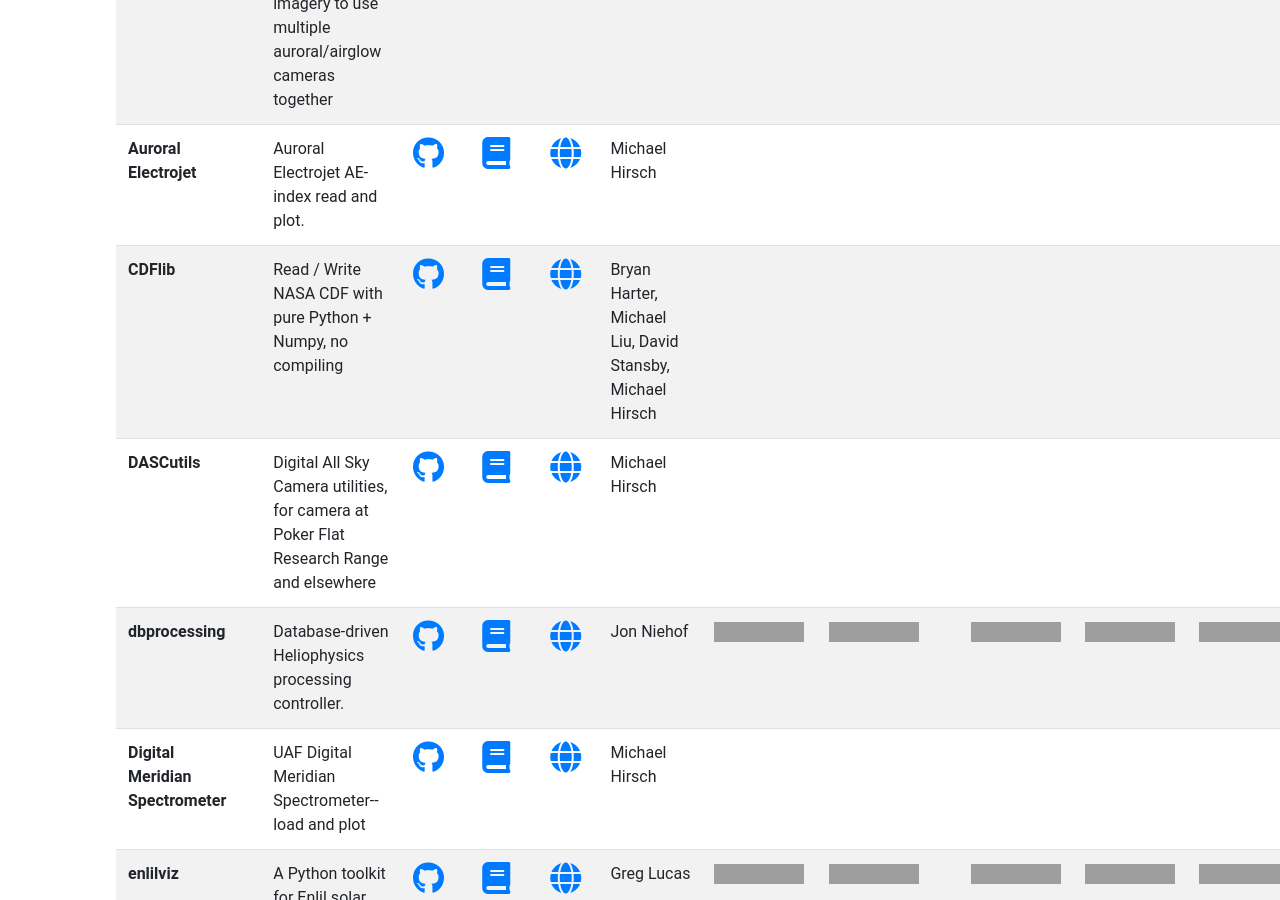
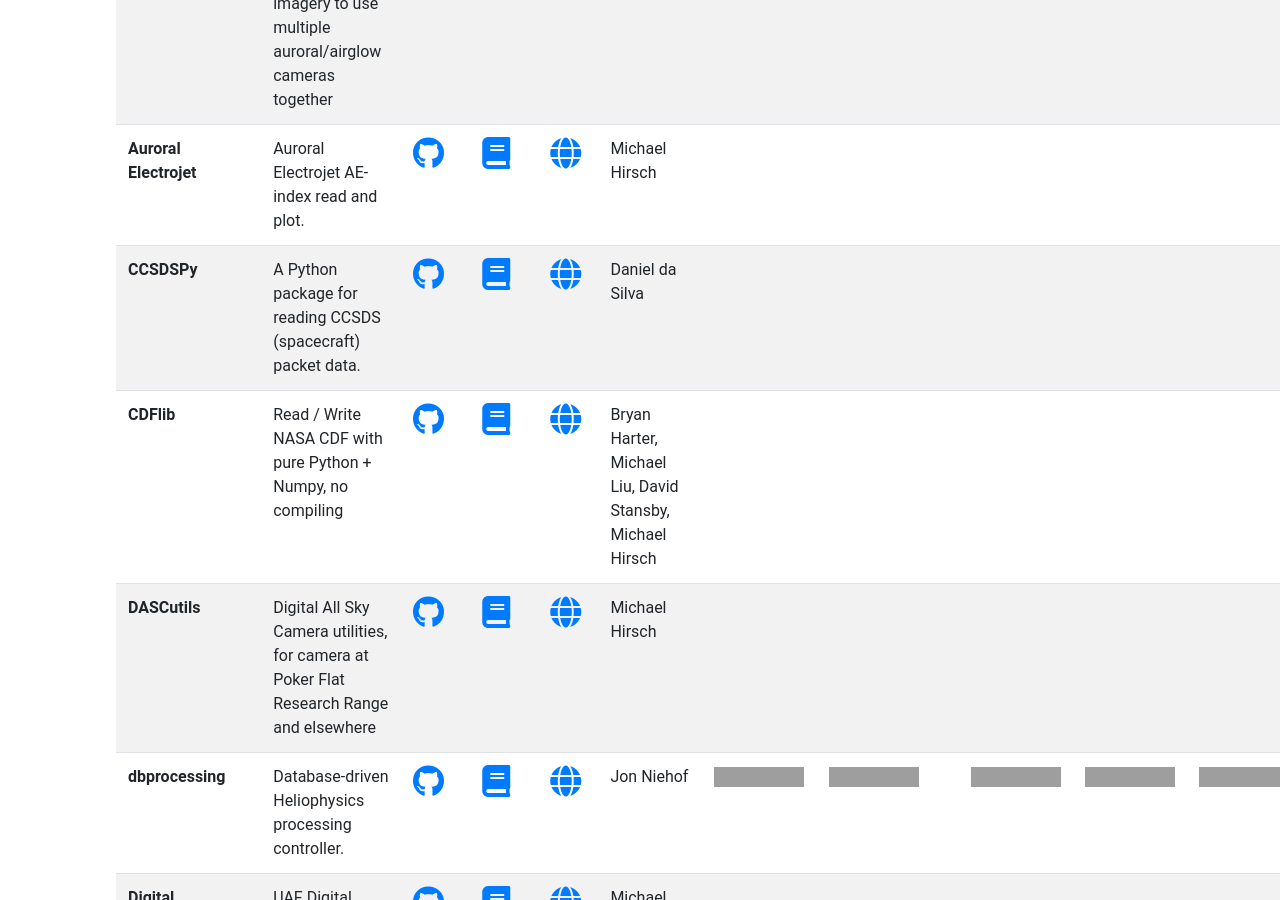
Before and after one commit to heliophysicsPy/heliophysicsPy.github.io, a Jekyll site: the page built from _pages/projects.html, in a window 1280 px wide and 900 px high, scrolled down 2737 px. Built offline with Jekyll 4.4.1, drawn with Linux system fonts in a browser that asks for light colours; nearby versions of some CDN libraries; grey boxes are pictures that could not be loaded.

Commit message:
Added CCSDSPy to package index

```diff
--- a/_data/projects.yml
+++ b/_data/projects.yml
@@ -34,6 +34,14 @@
   logo: https://avatars3.githubusercontent.com/u/22352442?s=460&v=4
   contact: Bryan Harter, Michael Liu, David Stansby, Michael Hirsch
   keywords: ["magnetosphere","ionosphere_thermosphere_mesosphere","specific"]
+
+- name: CCSDSPy
+  code: https://github.com/ccsdspy/ccsdspy/
+  description: A Python package for reading CCSDS (spacecraft) packet data.
+  docs: "https://docs.ccsdspy.org/en/latest/#"
+  logo: https://docs.ccsdspy.org/en/latest/_static/logo.png
+  contact: Daniel da Silva
+  keywords: ["ccsds","specific"]
 
 - name: "dbprocessing"
   description: "Database-driven Heliophysics processing controller."
```
